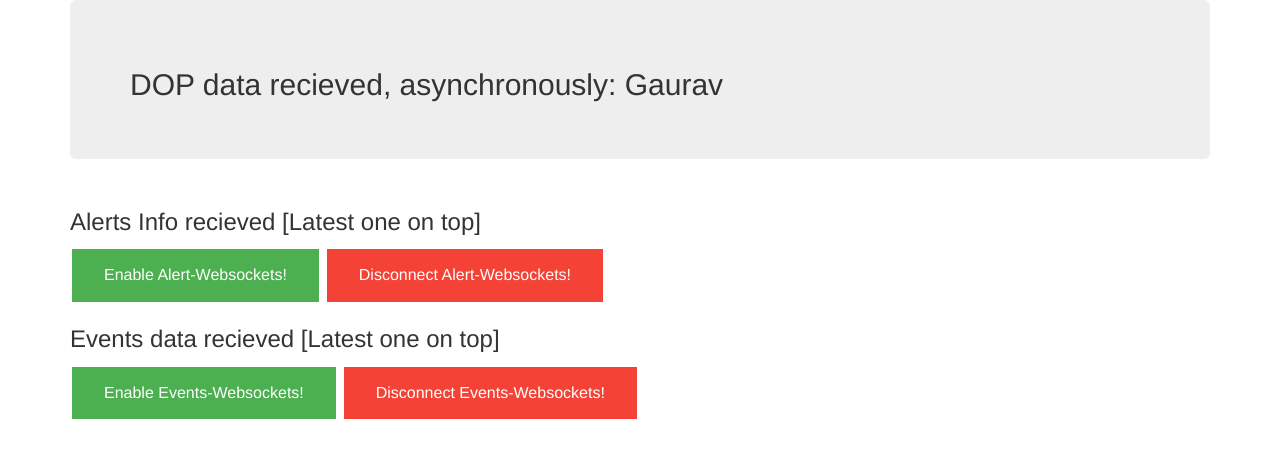
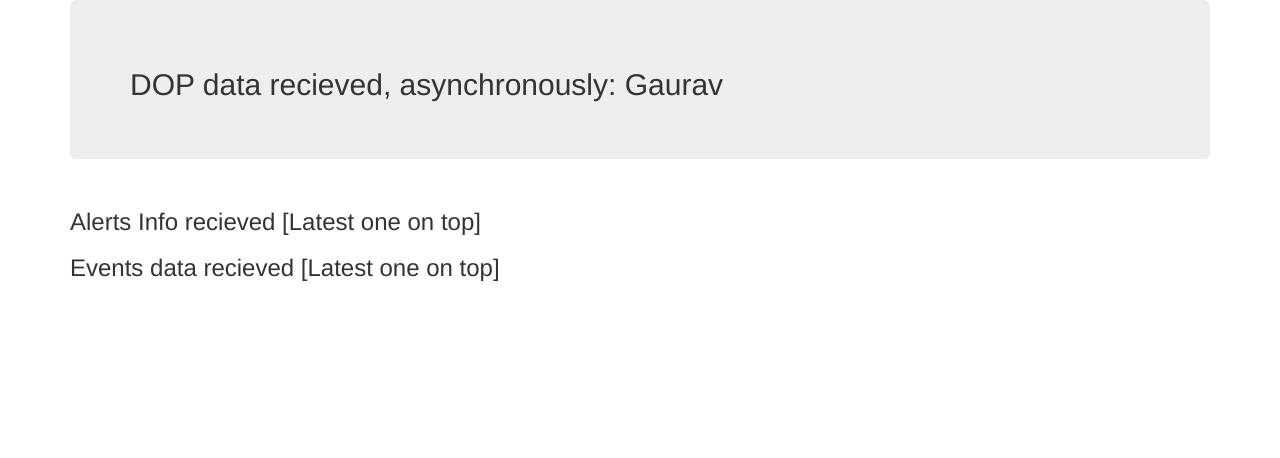
Before and after one commit to Gauravjsh127/flask-websocket-app, a Flask app: page / in a window 1280 px wide. Shown: the top 458 px of the page. Run offline with Flask 2, Linux system fonts and the light colour scheme; some libraries are stand-ins or nearby versions.

Commit message:
Removed buttons

```diff
--- a/templates/index.html
+++ b/templates/index.html
@@ -94,17 +94,9 @@
 <div class="container" id="content">
     <div class="row">
 		<h3>Alerts Info recieved [Latest one on top] </h3>
-		<div>
-			<button id="Enable-Alert" class="button" type="button">Enable Alert-Websockets!</button>
-			<button id="Disable-Alert" class="button button-red" type="button">Disconnect Alert-Websockets!</button>
-		</div>
         <div id="Alerts">
 	   </div> <!-- /#log -->
 	   <h3>Events data recieved [Latest one on top] </h3>
-	   <div>
-		<button id="Enable-Event" class="button" type="button">Enable Events-Websockets!</button>
-		<button id="Disable-Event" class="button button-red" type="button">Disconnect Events-Websockets!</button>
-	  </div>
 	   <div id="Events">
 	  </div> <!-- /#log -->
     </div>
```
